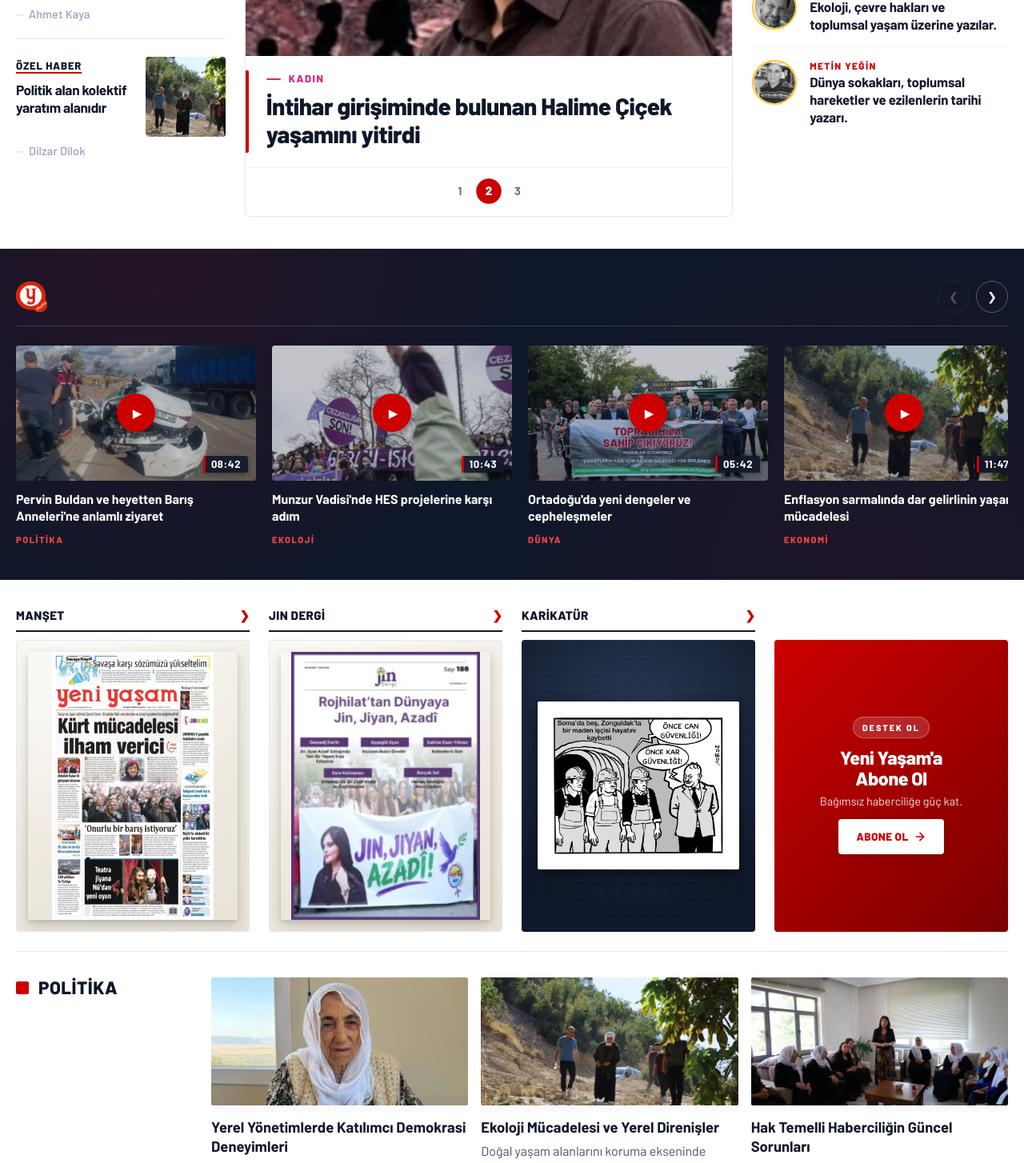
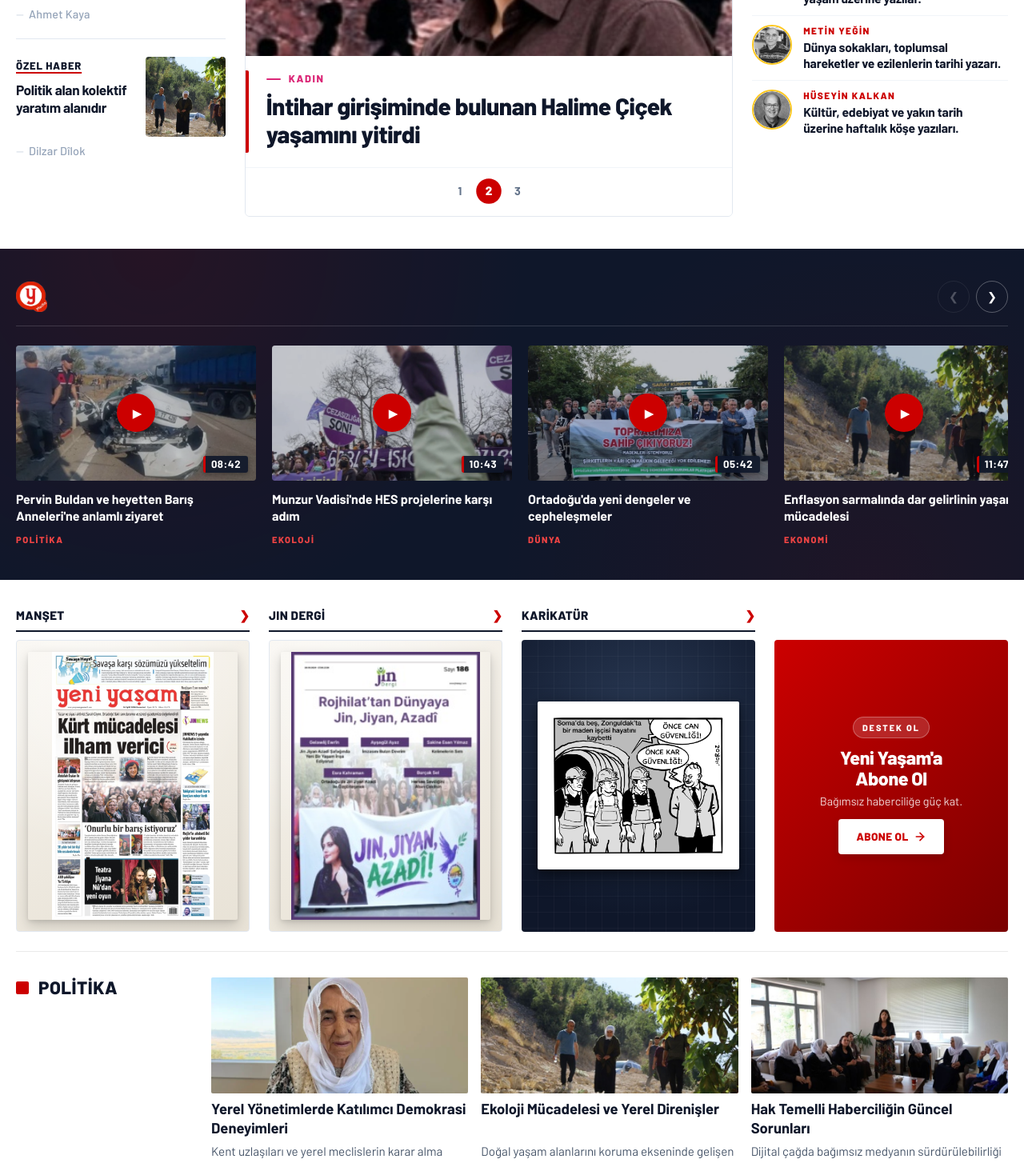
Before and after one commit to Sidilya-Gunes/yeniyasam, a Next.js app: page / in a window 1280 px wide. Shown: the part 420-1874 px from the top of the page at 80% size. Built offline with nearby package versions, Linux system fonts and the light colour scheme; no server answers.

Commit message:
fix: add 5th author to sidebar and fix 3rd news card UI layout and image in Economy section

```diff
--- a/app/globals.css
+++ b/app/globals.css
@@ -648,8 +648,8 @@ body.dark-mode .switch-thumb { transform: translateX(14px); }
 .column-right-opinions { display: flex; flex-direction: column; min-width: 0; }
 .opinion-list { display: flex; flex-direction: column; gap: 0; flex: 1; }
 .opinion-item {
-    display: grid; grid-template-columns: 56px 1fr; gap: 16px;
-    align-items: start; padding: 16px 8px 16px 0;
+    display: grid; grid-template-columns: 50px 1fr; gap: 14px;
+    align-items: start; padding: 11px 8px 11px 0;
     border-bottom: 1px solid var(--border-light); border-radius: 0;
     position: relative; transition: padding-left 0.25s ease, background-color 0.25s ease;
 }
@@ -663,7 +663,7 @@ body.dark-mode .switch-thumb { transform: translateX(14px); }
 .opinion-item:hover { background-color: var(--bg-soft); padding-left: 12px; }
 .opinion-item:last-child { border-bottom: none; }
 .author-avatar {
-    width: 56px; height: 56px; border-radius: 50%;
+    width: 50px; height: 50px; border-radius: 50%;
     overflow: hidden; border: 2px solid #ffc81e; flex-shrink: 0;
 }
 .author-avatar img {
@@ -683,7 +683,7 @@ body.dark-mode .switch-thumb { transform: translateX(14px); }
 .opinion-item:hover .author-name { color: var(--primary-dark); }
 .opinion-title { margin: 0; }
 .opinion-title a {
-    font-family: var(--font); font-size: 1.05rem; font-weight: 700;
+    font-family: var(--font); font-size: 0.98rem; font-weight: 700;
     color: var(--heading); line-height: 1.3; letter-spacing: -0.15px;
     display: block; transition: color 0.2s;
 }
@@ -957,13 +957,16 @@ body.dark-mode .daily-card--abone {
     flex-shrink: 0; border-radius: 2px;
 }
 .news-items-grid { display: grid; grid-template-columns: repeat(3, 1fr); gap: var(--sp-2); }
-.news-card img { width: 100%; height: 130px; object-fit: cover; margin-bottom: var(--sp-1); border-radius: 2px; }
+.news-card { display: flex; flex-direction: column; height: 100%; }
+.news-card-img { width: 100%; height: 145px; aspect-ratio: 16/10; overflow: hidden; border-radius: 3px; display: block; margin-bottom: var(--sp-1); background: var(--bg-soft); }
+.news-card-img img { width: 100%; height: 145px; object-fit: cover; display: block; transition: transform 0.45s ease; }
 .news-card h4 {
     font-size: var(--h-card); font-weight: 700;
     color: var(--heading); line-height: var(--line-tight); margin-bottom: 6px;
-}
-.news-card p { font-size: 1rem; color: var(--text-muted); line-height: 1.4; margin-bottom: 6px; }
-.news-date { font-size: 0.8rem; color: var(--text-soft); }
+    min-height: 2.6em;
+}
+.news-card p { font-size: 0.95rem; color: var(--text-muted); line-height: 1.45; margin-bottom: 8px; flex: 1; }
+.news-date { font-size: 0.8rem; color: var(--text-soft); margin-top: auto; }
 .features-layout-grid { display: grid; grid-template-columns: 2.35fr 1fr; gap: var(--sp-3); align-items: start; }
 .feature-main-card { display: flex; flex-direction: column; }
 .feature-img-link img { width: 100%; height: 380px; object-fit: cover; border-radius: 2px; margin-bottom: var(--sp-2); }
--- a/components/MainContent.tsx
+++ b/components/MainContent.tsx
@@ -356,14 +356,14 @@ export default function MainContent({
             </article>
             <article className="news-card">
               <Link href="/haber/tarimda-maliyet-krizi" className="news-card-img">
-                <img src="/assets/photos/haber-foto8.jpg" alt="Haber" />
+                <img src="/assets/photos/haber-foto7.jpg" alt="Haber" />
               </Link>
               <h4>
                 <Link href="/haber/tarimda-maliyet-krizi">
                   Tarımda mazot ve gübre maliyeti üreticiyi çıkmaza sürüklüyor
                 </Link>
               </h4>
-              <p>Çiftçiler artan girdi maliyetlerine karşı kamusal destek ve taban fiyat garantisi istiyor...</p>
+              <p>Çiftçiler ve üretici kooperatifleri, artan girdi maliyetlerine karşı acil kamusal destek ve taban fiyat garantisi talep ediyor...</p>
               <span className="news-date">23 Ekim 2026</span>
             </article>
           </div>
--- a/lib/strapi.ts
+++ b/lib/strapi.ts
@@ -137,6 +137,16 @@ export const MOCK_AUTHORS: Author[] = [
     bio: 'Dünya sokakları, toplumsal hareketler ve ezilenlerin tarihi yazarı.',
     twitter: '@nmetinyegin',
     articleCount: 128,
+  },
+  {
+    id: 5,
+    name: 'Hüseyin Kalkan',
+    slug: 'huseyin-kalkan',
+    role: 'Yazar',
+    avatar: '/assets/photos/yazar5.jpeg',
+    bio: 'Kültür, edebiyat ve yakın tarih üzerine haftalık köşe yazıları.',
+    twitter: '@huseyinkalkan',
+    articleCount: 76,
   },
 ];
 
```
Also changed, not shown: 1 other file (tests, documents, lock files or other folders).
